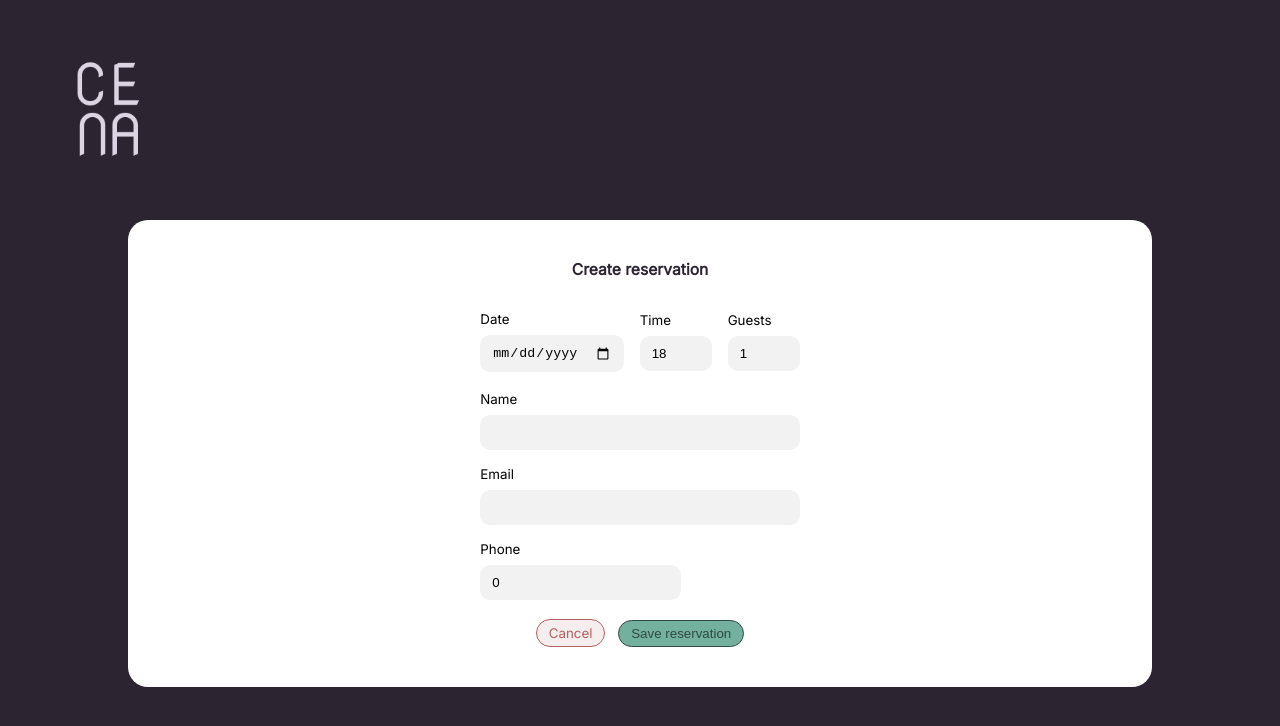
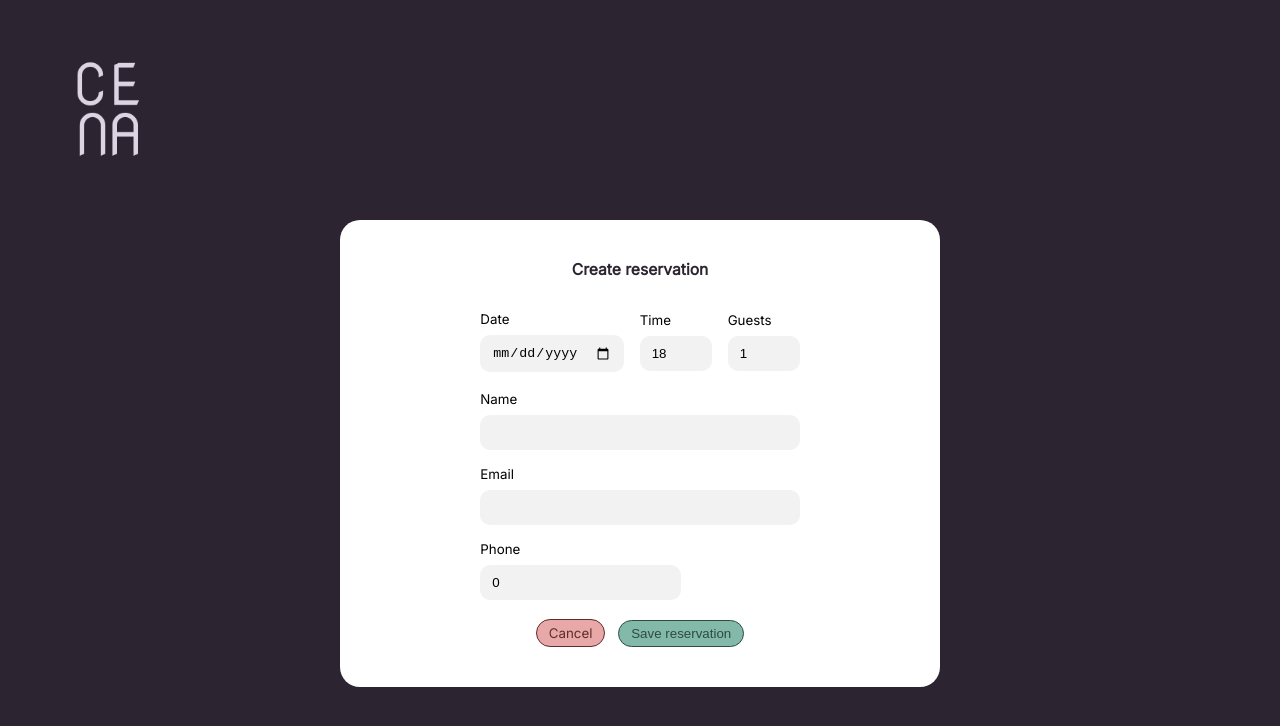
Before and after one commit to ViggoOhlsson/project-restaurant, a React (Create React App) app: page /admin/add-new in a window 1280 px wide. Shown: the top 726 px of the page. Built offline with nearby package versions, Linux system fonts and the light colour scheme; a web font is replaced by a local one.

Commit message:
Variables and responsitivity

```diff
--- a/src/scss/_variables.scss
+++ b/src/scss/_variables.scss
@@ -8,6 +8,7 @@ $purple-light: #DCD4E2;
 $primary-orange: #f3954b;
 $primary-green: #589885;
 $green-light: #73b09ee2;
+$green-dark: #2f4b43;
 
 
 ////////////////////
--- a/src/scss/layouts/_adminEdit.scss
+++ b/src/scss/layouts/_adminEdit.scss
@@ -15,13 +15,19 @@ main {
 .admin-edit {
   @include typography.inter();
   @include mixins.flex(column, center, center, 2rem);
-  background-color: #fff;
+  background-color: white;
   border-radius: 20px;
   font-size: 10pt;
   padding: 40px;
-  width: 80%;
+  width: 95%;
 
-  //Lägga in Mediaquery mixin för width
+  @include mixins.tablet{
+    width: 70%;
+  }
+
+  @include mixins.desktop{
+    width: 600px;
+  }
 
   &__section {
     @include mixins.flex(column, center, flex-start, 0.5rem);
@@ -65,7 +71,7 @@ main {
         // background-color: #73b09e;
         // border: solid 1px #2f4b43;
         border: none;
-        color: #2f4b43;
+        color: $primary-green;
         border-radius: 10px;
         font-size: 10pt;
         cursor: pointer;
@@ -99,7 +105,7 @@ main {
 
       .form__error {
         width: 100%;
-        color: #af4d4d;
+        color: $delete-dark;
         padding: 8px 0px 8px 0px;
         border-radius: 10px;
       }
@@ -137,11 +143,11 @@ main {
 
       .form__cancel {
         padding: 5px 12px 5px 12px;
-        background-color: #f6eeee;
-        border: solid 1px #b16161;
+        background-color: $icon-red;
+        border: solid 1px $delete-dark;
         border-radius: 20px;
         text-decoration: none;
-        color: #b16161;
+        color: $delete-dark;
 
         a:visited {
           color: #b16161;
@@ -150,9 +156,9 @@ main {
 
       .form__update {
         padding: 5px 12px 5px 12px;
-        background-color: #73b09e;
-        border: solid 1px #2f4b43;
-        color: #2f4b43;
+        background-color: $green-light;
+        border: solid 1px $green-dark;
+        color: $green-dark;
         border-radius: 20px;
         font-size: 10pt;
         cursor: pointer;
@@ -164,7 +170,7 @@ main {
       border: none;
       font-size: 10pt;
       padding: 5px 12px 5px 12px;
-      color: #928d8d;
+      color: $purple-medium;
       cursor: pointer;
       @include mixins.flex(row, center, center, 0.4rem);
     }
```
